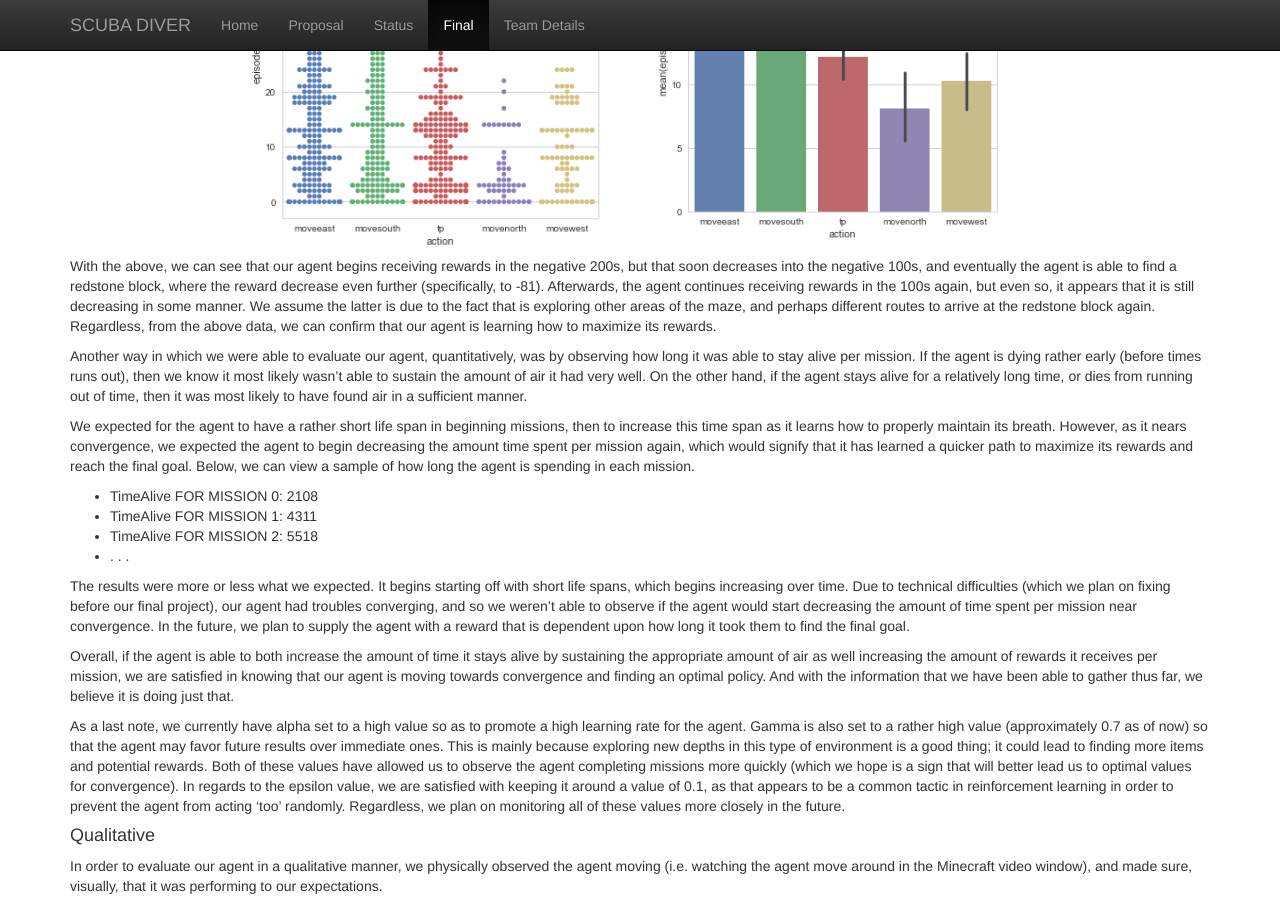
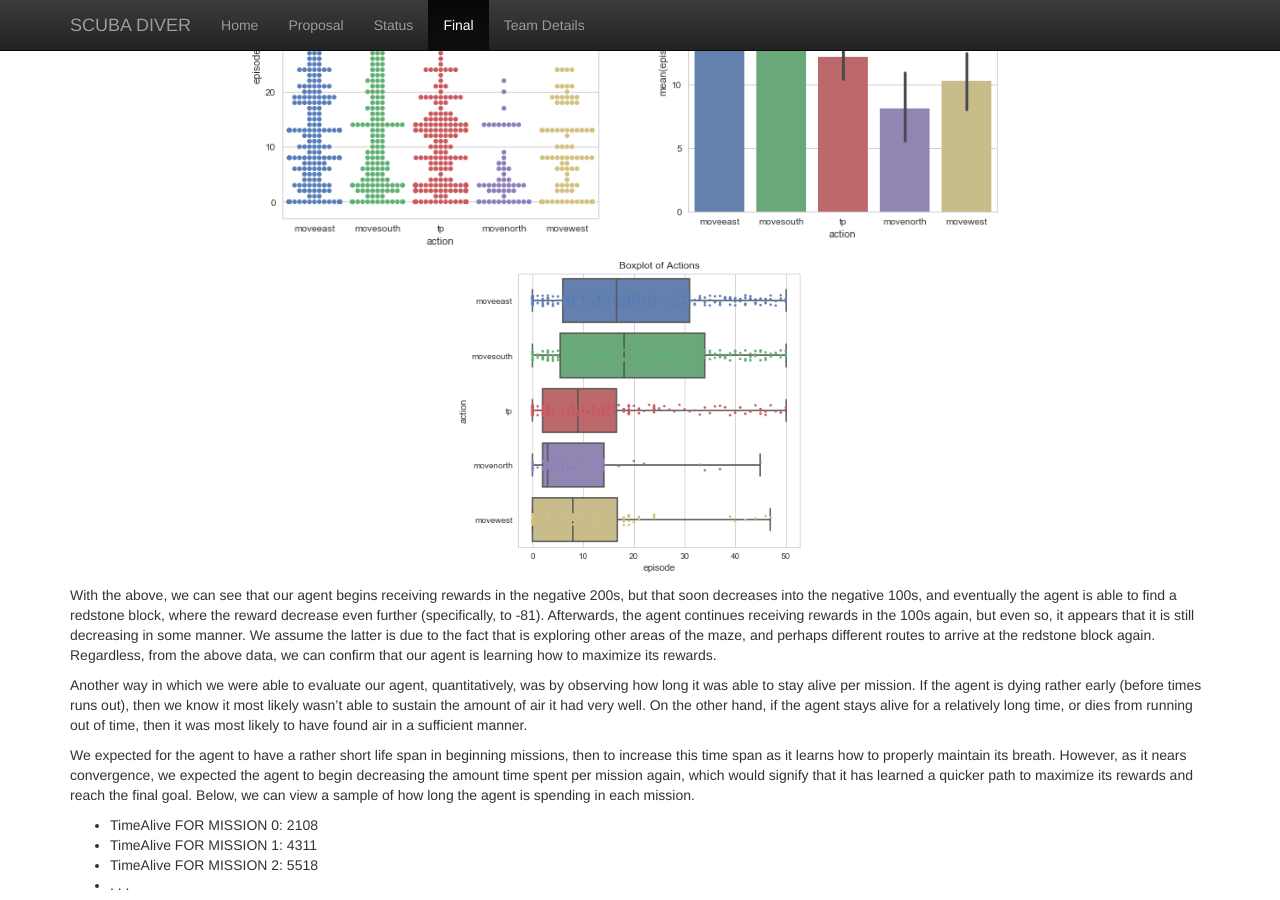
Before and after one commit to andrewdoh/scuba_diver, a Jekyll site: the page built from docs/final.md, in a window 1280 px wide and 900 px high, scrolled down 4787 px. Built offline with Jekyll 4.4.1, drawn with Linux system fonts in a browser that asks for light colours; formulas are drawn with MathJax 3.

Commit message:
Create final.md

```diff
--- a/docs/final.md
+++ b/docs/final.md
@@ -73,6 +73,7 @@ In order to evaluate our project in a quantitative manner, we analyzed the rewar
 <img src="images/swarm.png" width="400px">
 
 <img src="images/seabar.png" width="400px">
+<img src="images/seabox.png" width="400px">
 </div>
 
 With the above, we can see that our agent begins receiving rewards in the negative 200s, but that soon decreases into the negative 100s, and eventually the agent is able to find a redstone block, where the reward decrease even further (specifically, to -81). Afterwards, the agent continues receiving rewards in the 100s again, but even so, it appears that it is still decreasing in some manner.  We assume the latter is due to the fact that is exploring other areas of the maze, and perhaps different routes to arrive at the redstone block again. Regardless, from the above data, we can confirm that our agent is learning how to maximize its rewards.
```
